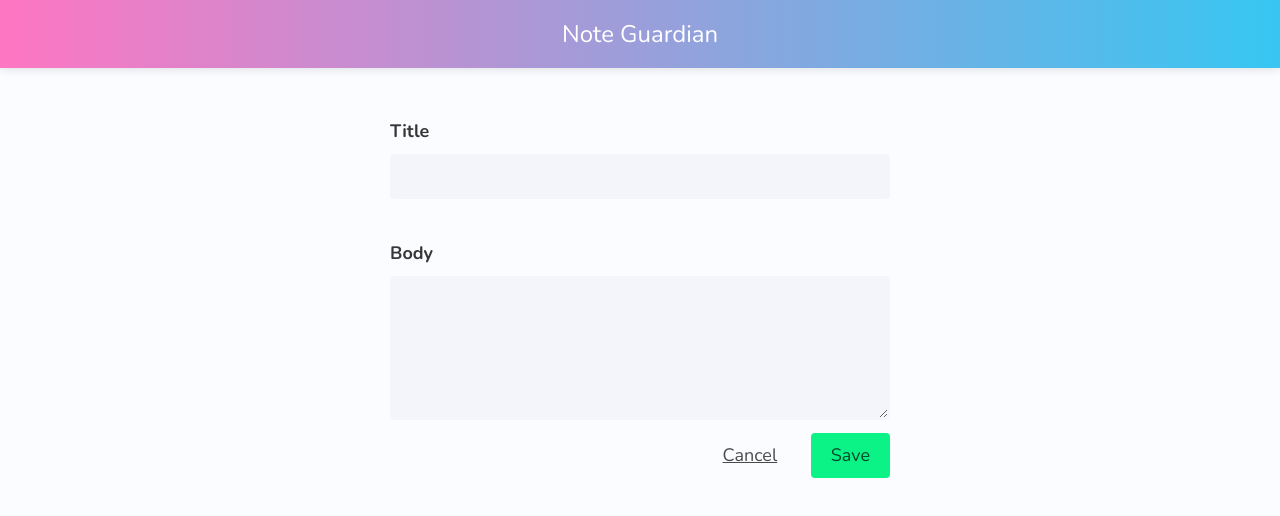
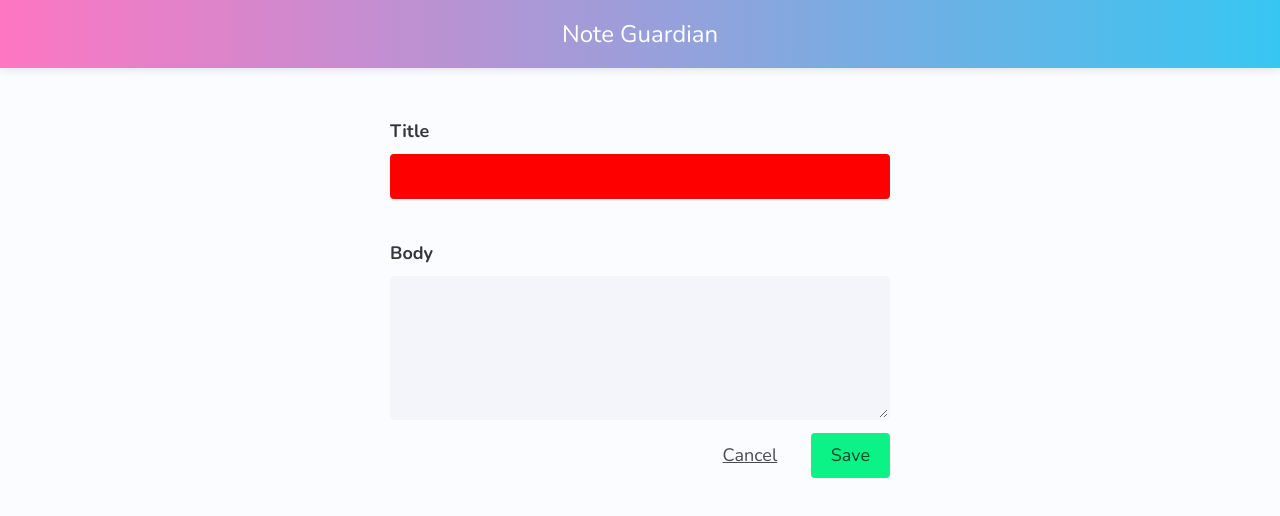
Before and after one commit to dustin1818/angular-note-projectt, an Angular app: page /1 in a window 1280 px wide. Shown: the top 516 px of the page. Built offline with nearby package versions, Linux system fonts and the light colour scheme.

Commit message:
Update note-details.component.scss

```diff
--- a/src/app/pages/note-details/note-details.component.scss
+++ b/src/app/pages/note-details/note-details.component.scss
@@ -3,3 +3,12 @@
     margin:auto;
     margin-top:50px;
 }
+
+input,textarea{
+
+
+
+&.ng-invalid{
+    background-color:red;
+}
+}
```
